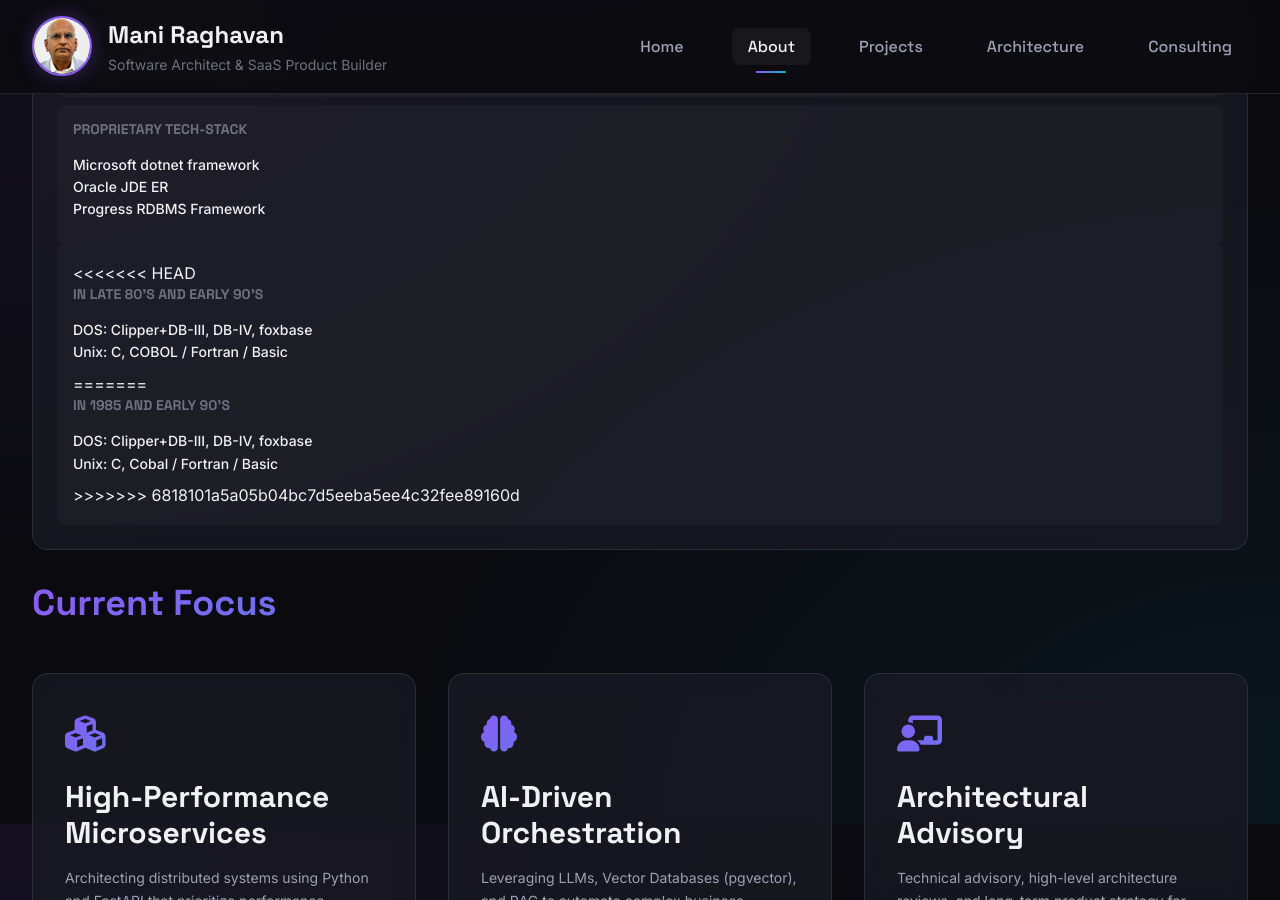
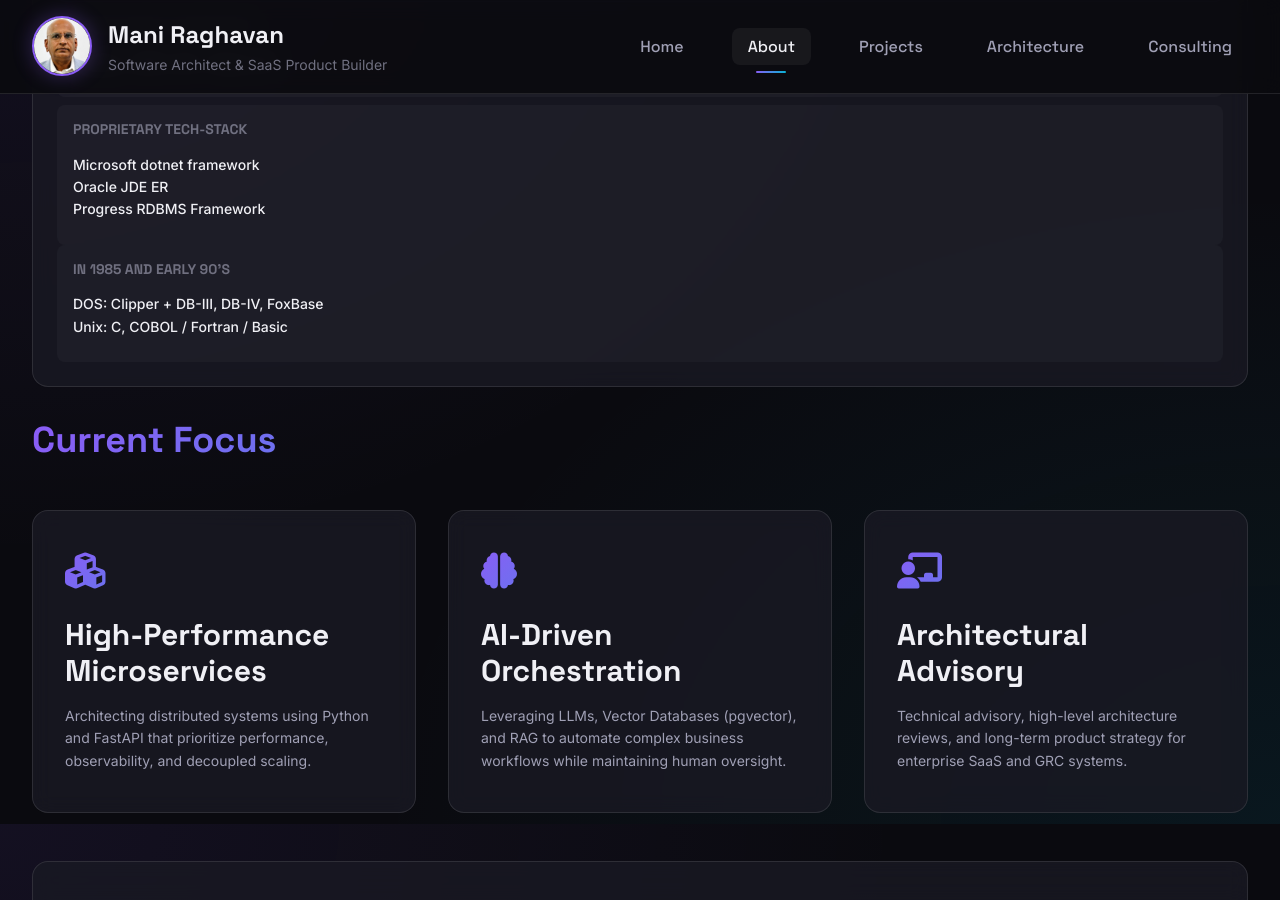
Before and after one commit to mhdev01/mhdev01.github.io, a Jekyll site: the page built from about.md, in a window 1280 px wide and 900 px high, scrolled down 976 px. Built offline with Jekyll 4.4.1, drawn with Linux system fonts in a browser that asks for light colours.

Commit message:
fix: merge issue

```diff
--- a/about.md
+++ b/about.md
@@ -33,13 +33,8 @@ title: About - Mani Raghavan
           <p style="color: var(--color-text-primary); font-weight: 500;">Microsoft dotnet framework<br>Oracle JDE ER<br>Progress RDBMS Framework</p>
         </div>
         <div style="padding: var(--spacing-md); background: rgba(255,255,255,0.03); border-radius: var(--radius-md);">
-<<<<<<< HEAD
-          <h4 style="font-size: var(--font-size-sm); color: var(--color-text-muted); text-transform: uppercase;">In late 80's and early 90's</h4>
-          <p style="color: var(--color-text-primary); font-weight: 500;">DOS: Clipper+DB-III, DB-IV, foxbase<br>Unix: C, COBOL / Fortran / Basic</p>
-=======
           <h4 style="font-size: var(--font-size-sm); color: var(--color-text-muted); text-transform: uppercase;">In 1985 and early 90's</h4>
-          <p style="color: var(--color-text-primary); font-weight: 500;">DOS: Clipper+DB-III, DB-IV, foxbase<br>Unix: C, Cobal / Fortran / Basic</p>
->>>>>>> 6818101a5a05b04bc7d5eeba5ee4c32fee89160d
+          <p style="color: var(--color-text-primary); font-weight: 500;">DOS: Clipper + DB-III, DB-IV, FoxBase<br>Unix: C, COBOL / Fortran / Basic</p>
         </div>
       </div>
     </div>
```
